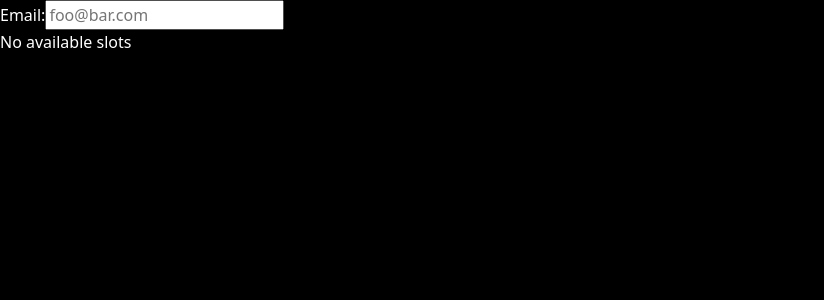
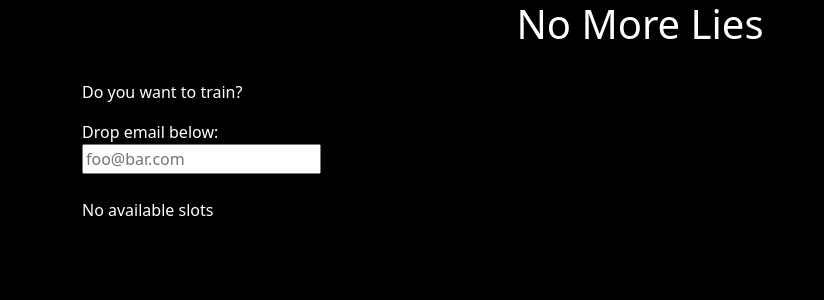
Before and after one commit to nfarid/no_more_lies, a React (Vite) app in the folder frontend/: page / in a window 1280 px wide. Shown: the top 300 px of the page, without its empty margins (0-824 px from the left). Built offline with nearby package versions, Linux system fonts and the light colour scheme; no server answers.

Commit message:
Change form layout

```diff
--- a/frontend/src/components/BookingForm.tsx
+++ b/frontend/src/components/BookingForm.tsx
@@ -2,6 +2,7 @@ import { useEffect, useState } from "react";
 import Calender from "./Calender";
 import TimePicker from "./TimePicker";
 import { Availables, Times, V4 } from "./types";
+import { Col, Container, Row } from "react-bootstrap";
 
 export default function BookingForm() : JSX.Element {
     const [slotLst, setSlotLst] = useState<Availables>([]);
@@ -24,14 +25,28 @@ export default function BookingForm() : JSX.Element {
     },[]);
     const setDay = (time: Times) => () => setTimeLst(time);
 
-    return(<form action="http://localhost:3000/_api/bookings/" method="POST">
-        <label>
-            Email:
-            <input type="email" placeholder="foo@bar.com" name="booking-email" id="booking-email" required></input>
-        </label>
-        <Calender slotLst={slotLst} setDay={setDay}/>
-        <TimePicker timeLst={timeLst} setTimeSlot={setTimeSlot}/>
-        {timeSlot? <input type="hidden" name="booking-id" value={timeSlot.toString()}/> : ""}
-        {timeSlot? <input type="submit"/> : ""}
-    </form>);
+    return(<Container>
+        <form action="http://localhost:3000/_api/bookings/" method="POST">
+            <br/>
+            <Row>
+                <p>Do you want to  train?</p>
+            </Row>
+            <Row>
+                <label>
+                    Drop email below:
+                    <br/>
+                    <input type="email" placeholder="foo@bar.com" name="booking-email" id="booking-email" required></input>
+                </label>
+            </Row>
+            <br/>
+            <Row>
+                <Col><Calender slotLst={slotLst} setDay={setDay}/></Col>
+                <Col><TimePicker timeLst={timeLst} setTimeSlot={setTimeSlot}/></Col>
+            </Row>
+            {timeSlot? <input type="hidden" name="booking-id" value={timeSlot.toString()}/> : ""}
+            <Row>
+                {timeSlot? <input type="submit" onClick={()=> confirm("Are you sure?")}/> : ""}
+            </Row>
+        </form>
+    </Container>);
 }
--- a/frontend/src/pages/Index.tsx
+++ b/frontend/src/pages/Index.tsx
@@ -4,6 +4,7 @@ import { Stack } from "react-bootstrap";
 
 export default function Index() {
     return (<>
+        <h1 style={{textAlign: "center"}}>No More Lies</h1>
         <BookingForm/>
     </>);
 }
```
